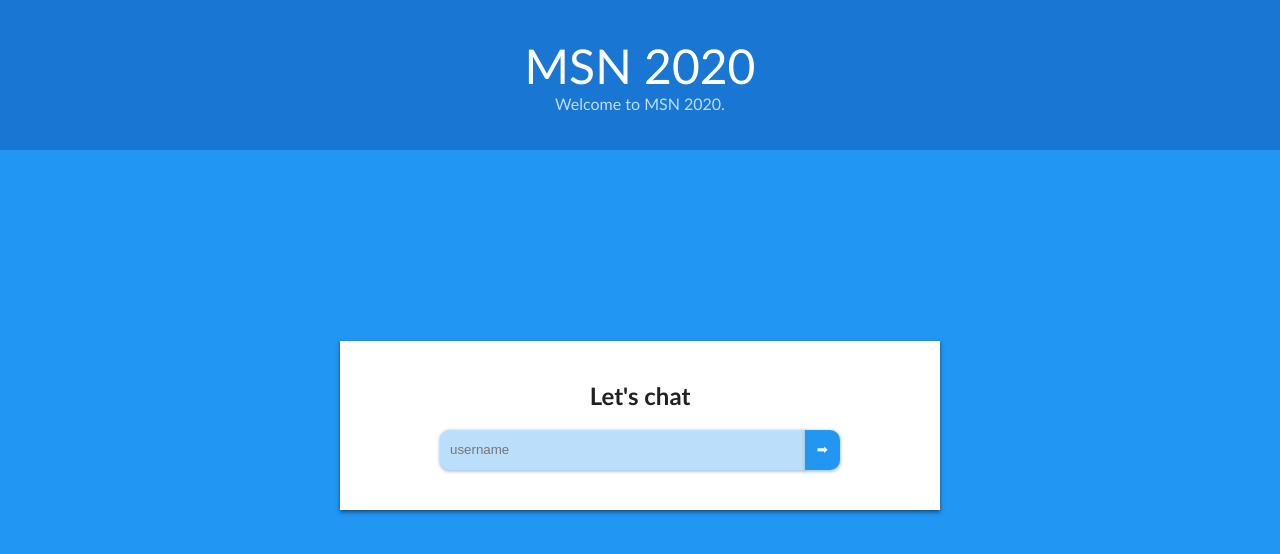
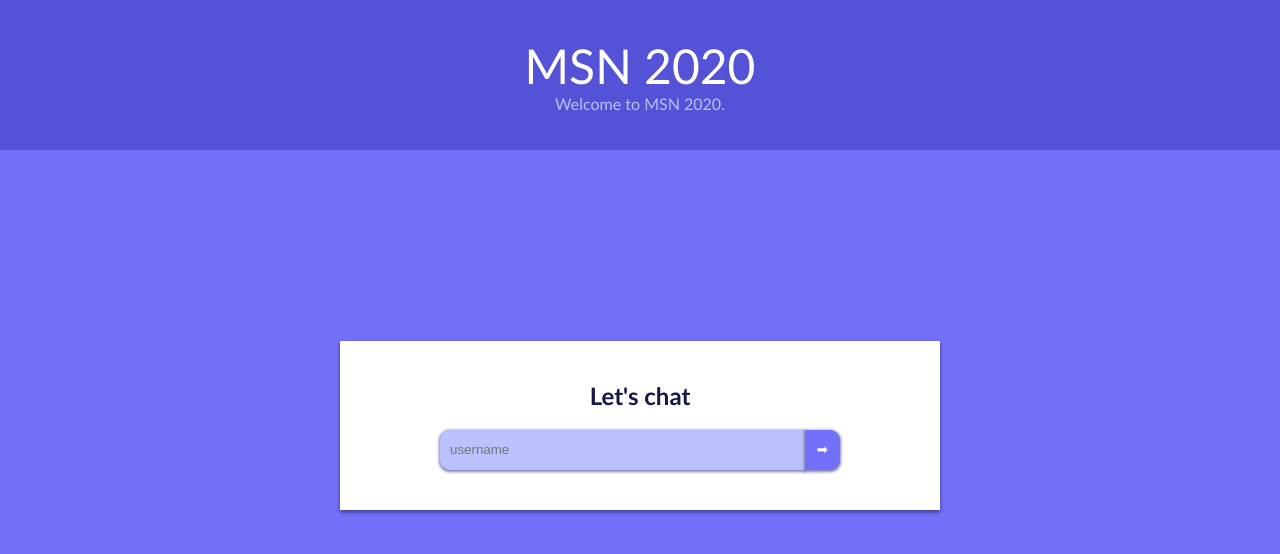
Before and after one commit to hazieon/msn2020, a website: page public/index.html in a window 1280 px wide. Drawn offline with nearby package versions, Linux system fonts and the light colour scheme; no server answers.

Commit message:
updating css

```diff
--- a/public/app.css
+++ b/public/app.css
@@ -1,12 +1,12 @@
 /* Variabls */
 :root {
-	--primary-blue: #2196f3;
-	--dark-blue: #1976d2;
-	--light-blue: #bbdefb;
+	--primary-blue: #7370fa;
+	--dark-blue: #5452d6;
+	--light-blue: #bbc1fb;
 	--white: #ffffff;
-	--primary-text: #212121;
-	--secondary-text: #757575;
-	--light-gray: #bdbdbd;
+	--primary-text: #181749;
+	--secondary-text: #7e7db3;
+	--light-gray: #bab9f8;
 }
 
 /* Resets */
@@ -14,6 +14,7 @@
 	margin: 0;
 	padding: 0;
 	box-sizing: border-box;
+
 }
 
 body {
@@ -86,6 +87,7 @@
 #mainContent {
 	width: 100%;
 	justify-content: center;
+	border-radius:10px;
 }
 
 /* Header */
@@ -94,6 +96,8 @@
 	background-color: var(--dark-blue);
 	width: 100%;
 	color: white;
+	font-family: 'Trebuchet MS';
+
 }
 
 header .container {
@@ -123,7 +127,7 @@
 	border: none;
 	border-top-left-radius:10px;
 	border-bottom-left-radius:10px;
-	box-shadow: 0px 1px 3px 1px rgba(150, 185, 221, 0.76);
+	box-shadow: 0px 1px 3px 1px #7e7db3;
 	color: var(--secondary-text);
 }
 
@@ -135,7 +139,7 @@
 	border: none;
 	border-top-right-radius:10px;
 	border-bottom-right-radius:10px;
-	box-shadow: 0px 1px 3px 1px rgba(150, 185, 221, 0.76);
+	box-shadow: 0px 1px 3px 1px #7e7db3;
 	z-index:3;
 }
 
@@ -148,6 +152,7 @@
 	padding: 25px 25px;
 	color: white;
 	overflow-y: scroll;
+	border-radius:10px
 }
 
 #messageForm {
@@ -159,6 +164,7 @@
 	padding: 20px;
 	width: 80%;
 	margin-bottom: 20px;
+	border-radius: 30px;
 }
 
 .message-right {
@@ -180,6 +186,7 @@
 }
 
 .message-date {
+	color:#7e7db3 !important;
 	font-weight: 100;
 	font-size: 14px;
 }
```
